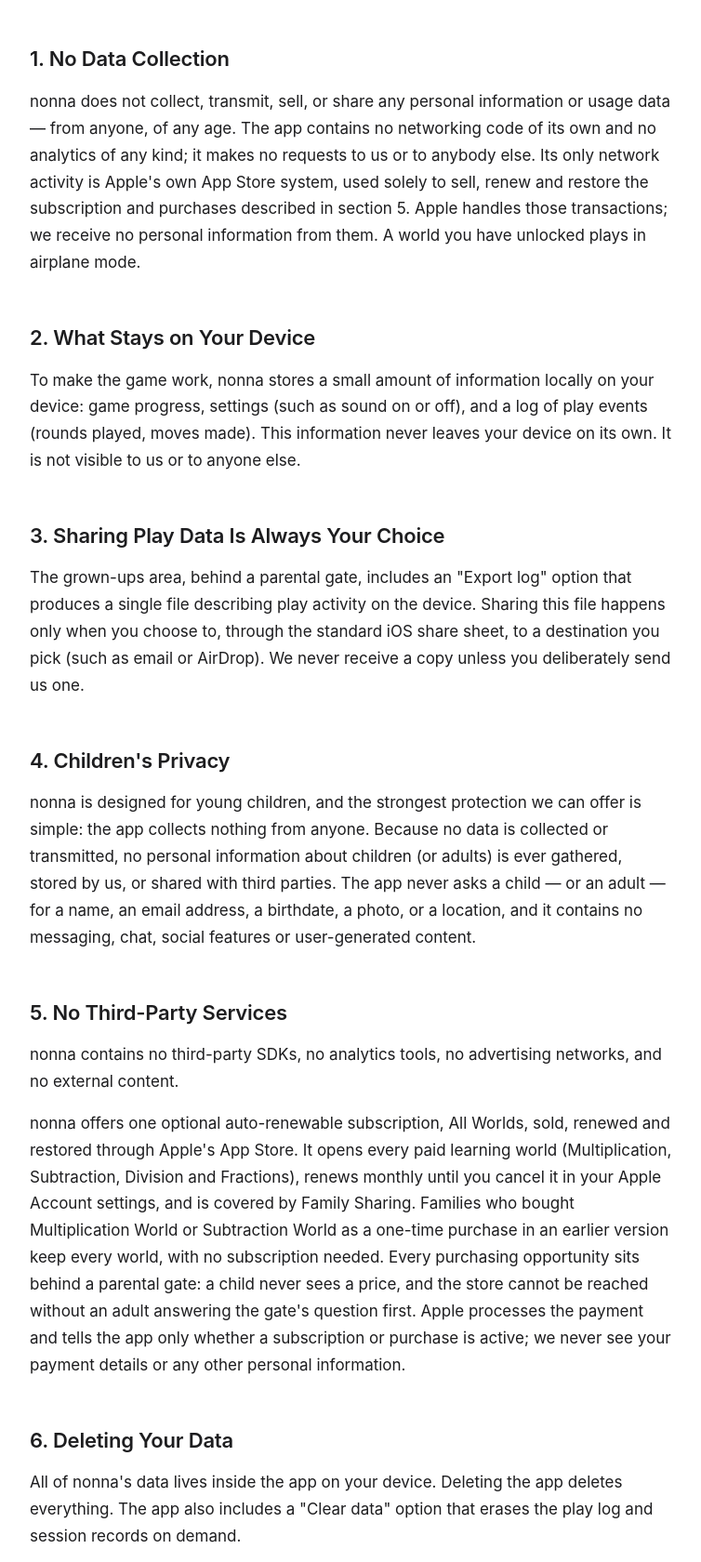
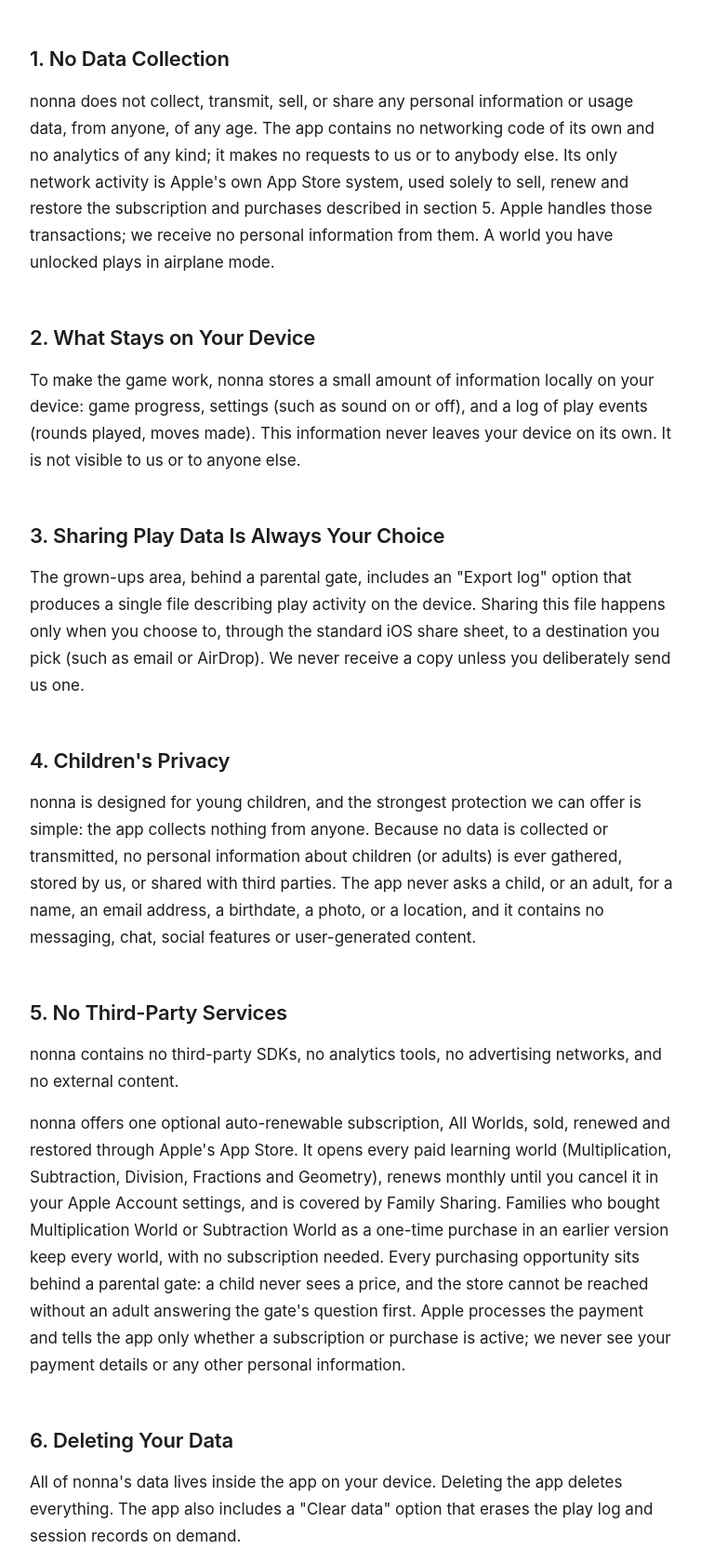
Before and after one commit to ClearvistaAi/nonna-support, a plain HTML site: page privacy-policy.html in a window 1280 px wide. Shown: the part 328-2008 px from the top of the page at 93% size, without its empty margins (262-1016 px from the left). Drawn offline with Linux system fonts and the light colour scheme.

Commit message:
Privacy policy: Geometry joins the list of worlds, and the em dashes go
All Worlds has opened Geometry World since 0.5.0, and the policy's list
stopped at Fractions. Three em dashes become commas and the title takes a
middle dot. Nothing about what the app collects (nothing) has changed, so
the effective date stays. Not pushed: a push here publishes the page.

Co-Authored-By: Claude Fable 5.2 <noreply@anthropic.com>

```diff
--- a/privacy-policy.html
+++ b/privacy-policy.html
@@ -3,7 +3,7 @@
 <head>
 <meta charset="utf-8">
 <meta name="viewport" content="width=device-width, initial-scale=1">
-<title>Privacy Policy — nonna</title>
+<title>Privacy Policy · nonna</title>
 <style>
   *, *::before, *::after { box-sizing: border-box; margin: 0; padding: 0; }
   body { font-family: -apple-system, BlinkMacSystemFont, "Segoe UI", Roboto, Helvetica, Arial, sans-serif; font-size: 17px; line-height: 1.7; color: #1d1d1f; background: #fff; max-width: 740px; margin: 0 auto; padding: 60px 24px 100px; }
@@ -32,7 +32,7 @@
 </div>
 
 <h2>1. No Data Collection</h2>
-<p>nonna does not collect, transmit, sell, or share any personal information or usage data — from anyone, of any age. The app contains no networking code of its own and no analytics of any kind; it makes no requests to us or to anybody else. Its only network activity is Apple's own App Store system, used solely to sell, renew and restore the subscription and purchases described in section 5. Apple handles those transactions; we receive no personal information from them. A world you have unlocked plays in airplane mode.</p>
+<p>nonna does not collect, transmit, sell, or share any personal information or usage data, from anyone, of any age. The app contains no networking code of its own and no analytics of any kind; it makes no requests to us or to anybody else. Its only network activity is Apple's own App Store system, used solely to sell, renew and restore the subscription and purchases described in section 5. Apple handles those transactions; we receive no personal information from them. A world you have unlocked plays in airplane mode.</p>
 
 <h2>2. What Stays on Your Device</h2>
 <p>To make the game work, nonna stores a small amount of information locally on your device: game progress, settings (such as sound on or off), and a log of play events (rounds played, moves made). This information never leaves your device on its own. It is not visible to us or to anyone else.</p>
@@ -41,11 +41,11 @@
 <p>The grown-ups area, behind a parental gate, includes an "Export log" option that produces a single file describing play activity on the device. Sharing this file happens only when you choose to, through the standard iOS share sheet, to a destination you pick (such as email or AirDrop). We never receive a copy unless you deliberately send us one.</p>
 
 <h2>4. Children's Privacy</h2>
-<p>nonna is designed for young children, and the strongest protection we can offer is simple: the app collects nothing from anyone. Because no data is collected or transmitted, no personal information about children (or adults) is ever gathered, stored by us, or shared with third parties. The app never asks a child — or an adult — for a name, an email address, a birthdate, a photo, or a location, and it contains no messaging, chat, social features or user-generated content.</p>
+<p>nonna is designed for young children, and the strongest protection we can offer is simple: the app collects nothing from anyone. Because no data is collected or transmitted, no personal information about children (or adults) is ever gathered, stored by us, or shared with third parties. The app never asks a child, or an adult, for a name, an email address, a birthdate, a photo, or a location, and it contains no messaging, chat, social features or user-generated content.</p>
 
 <h2>5. No Third-Party Services</h2>
 <p>nonna contains no third-party SDKs, no analytics tools, no advertising networks, and no external content.</p>
-<p>nonna offers one optional auto-renewable subscription, All Worlds, sold, renewed and restored through Apple's App Store. It opens every paid learning world (Multiplication, Subtraction, Division and Fractions), renews monthly until you cancel it in your Apple Account settings, and is covered by Family Sharing. Families who bought Multiplication World or Subtraction World as a one-time purchase in an earlier version keep every world, with no subscription needed. Every purchasing opportunity sits behind a parental gate: a child never sees a price, and the store cannot be reached without an adult answering the gate's question first. Apple processes the payment and tells the app only whether a subscription or purchase is active; we never see your payment details or any other personal information.</p>
+<p>nonna offers one optional auto-renewable subscription, All Worlds, sold, renewed and restored through Apple's App Store. It opens every paid learning world (Multiplication, Subtraction, Division, Fractions and Geometry), renews monthly until you cancel it in your Apple Account settings, and is covered by Family Sharing. Families who bought Multiplication World or Subtraction World as a one-time purchase in an earlier version keep every world, with no subscription needed. Every purchasing opportunity sits behind a parental gate: a child never sees a price, and the store cannot be reached without an adult answering the gate's question first. Apple processes the payment and tells the app only whether a subscription or purchase is active; we never see your payment details or any other personal information.</p>
 
 <h2>6. Deleting Your Data</h2>
 <p>All of nonna's data lives inside the app on your device. Deleting the app deletes everything. The app also includes a "Clear data" option that erases the play log and session records on demand.</p>
```
